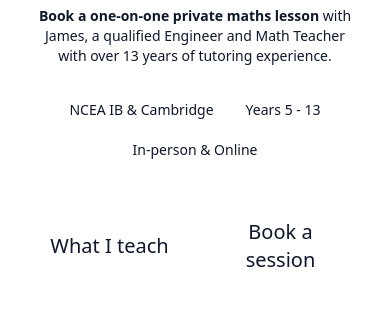
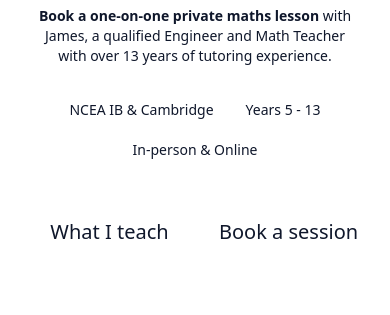
Before and after one commit to OluwatimilehinK/Tailwind, a website built with Vite: page index.html in a window 390 px wide. Shown: the part 478-793 px from the top of the page. Built offline with nearby package versions, Linux system fonts and the light colour scheme.

Commit message:
Update index.html

```diff
--- a/index.html
+++ b/index.html
@@ -41,7 +41,7 @@
             </div>
             <div class="grid grid-cols-2 gap-4 sm:gap-8 w-fit mx-auto my-4" >
                 <button class="card-button-secondary px-4 py-2 rounded-full text-xl sm:text-2xl md:text-3xl">What  I teach</button>
-                <button class="card-button-primary px-4 py-2 rounded-full text-xl sm:text-2xl md:text-3xl"
+                <button class="card-button-primary px-4 py-2 rounded-full text-xl sm:text-2xl md:text-3xl whitespace-nowrap"
                    >Book  a session</button>
             </div>
             <div class="w-fit mx-auto my-4 flex flex-col items-center gap-4 " >
```
